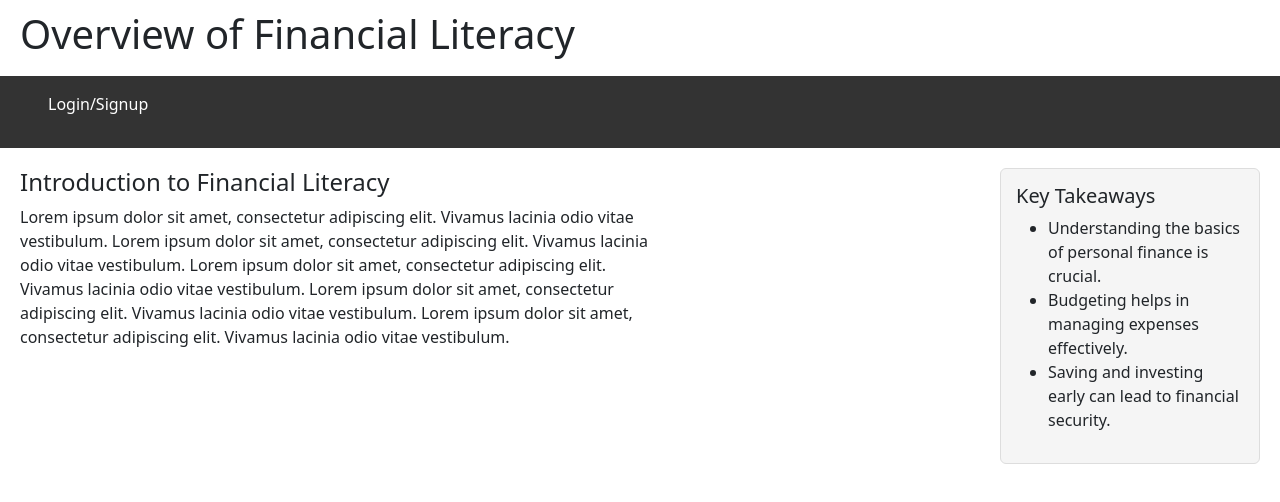
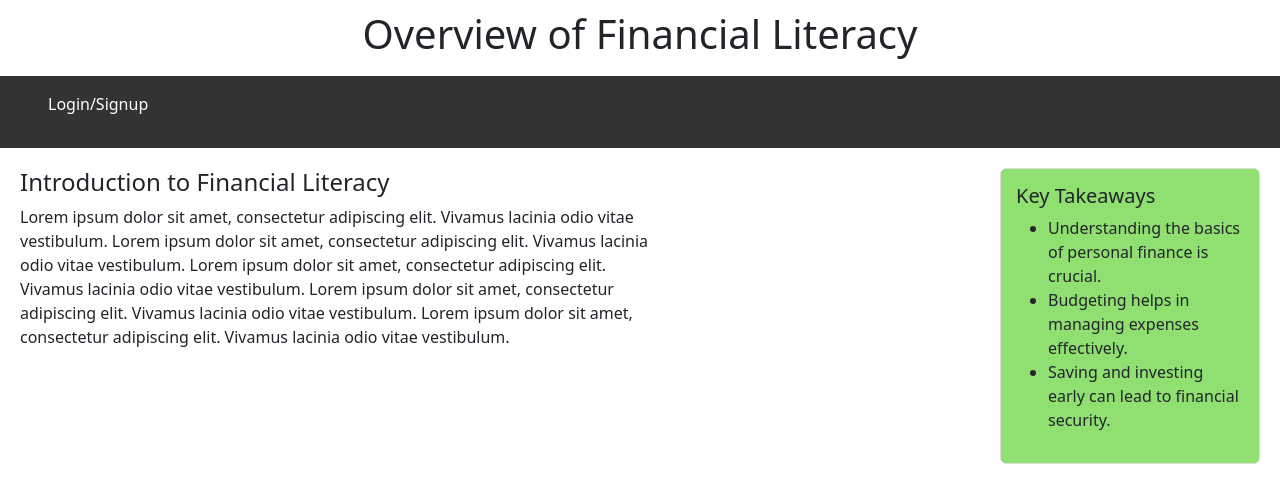
Before and after one commit to KameronCarter/Thesis, a React (Vite) app in the folder client/: page / in a window 1280 px wide. Shown: the top 502 px of the page. Built offline with nearby package versions, Linux system fonts and the light colour scheme.

Commit message:
changed header alignment

```diff
--- a/client/src/pages/home.css
+++ b/client/src/pages/home.css
@@ -1,5 +1,4 @@
 .header {
-    display: flex;
     justify-content: space-between;
     text-align: center;
     padding: 10px 20px;
@@ -24,7 +23,7 @@
     top: 120px;
     /* Adjust based on your header/nav height */
     width: 260px;
-    background-color: #f5f5f5;
+    background-color: #90df71;
     padding: 15px;
     border: 1px solid #ddd;
     border-radius: 6px;
```
